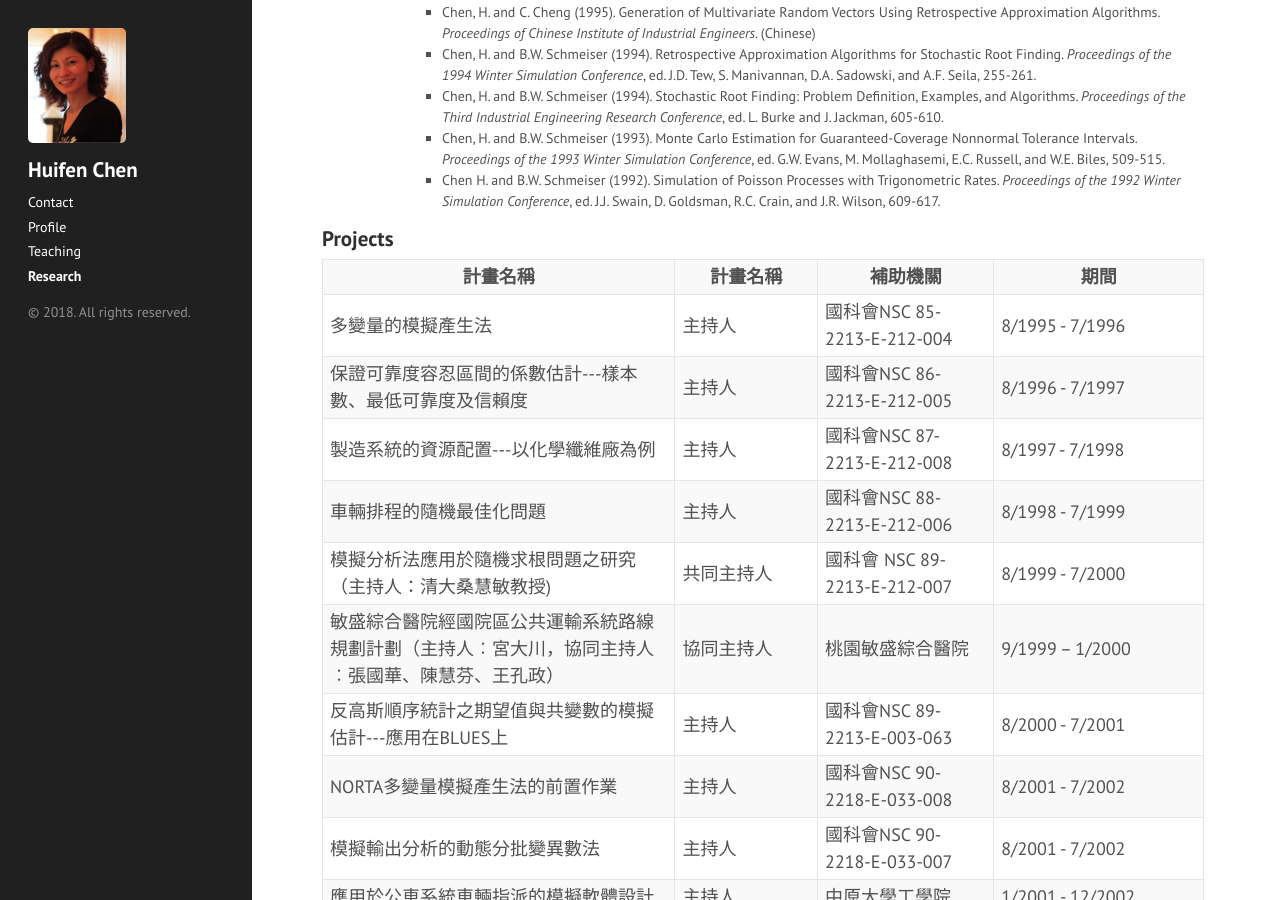
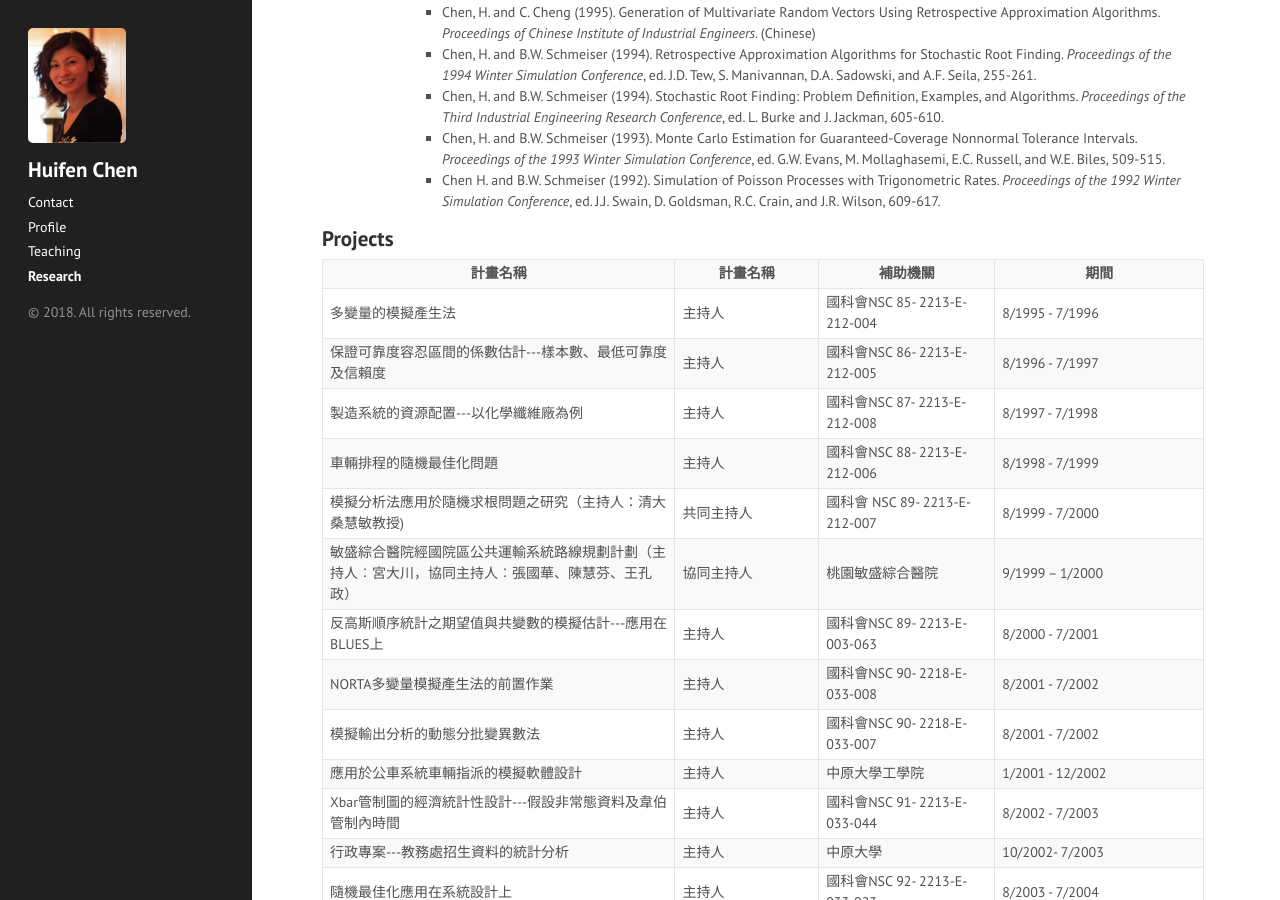
Before and after one commit to huifenchen/huifenchen.github.io, a Jekyll site: the page built from research.html, in a window 1280 px wide and 900 px high, scrolled down 2590 px. Built offline with Jekyll 4.4.1, drawn with Linux system fonts in a browser that asks for light colours; nearby versions of some CDN libraries.

Commit message:
table font-size

```diff
--- a/research.html
+++ b/research.html
@@ -97,7 +97,7 @@
 </ul>
 
 <h2>Projects</h2>
-<table style="width:100%;font-size:18px">
+<table style="width:100%;font-size:14px">
   <tr>
     <th>計畫名稱</th>
     <th>計畫名稱</th>
@@ -113,7 +113,7 @@
   </tr>
   {% endfor %}
 </table>
-<table style="width:100%;font-size:18px">
+<table style="width:100%;font-size:14px">
   <tr>
     <th colspan="4">大專學生參與專題研究計畫</th>
   </tr>
```
